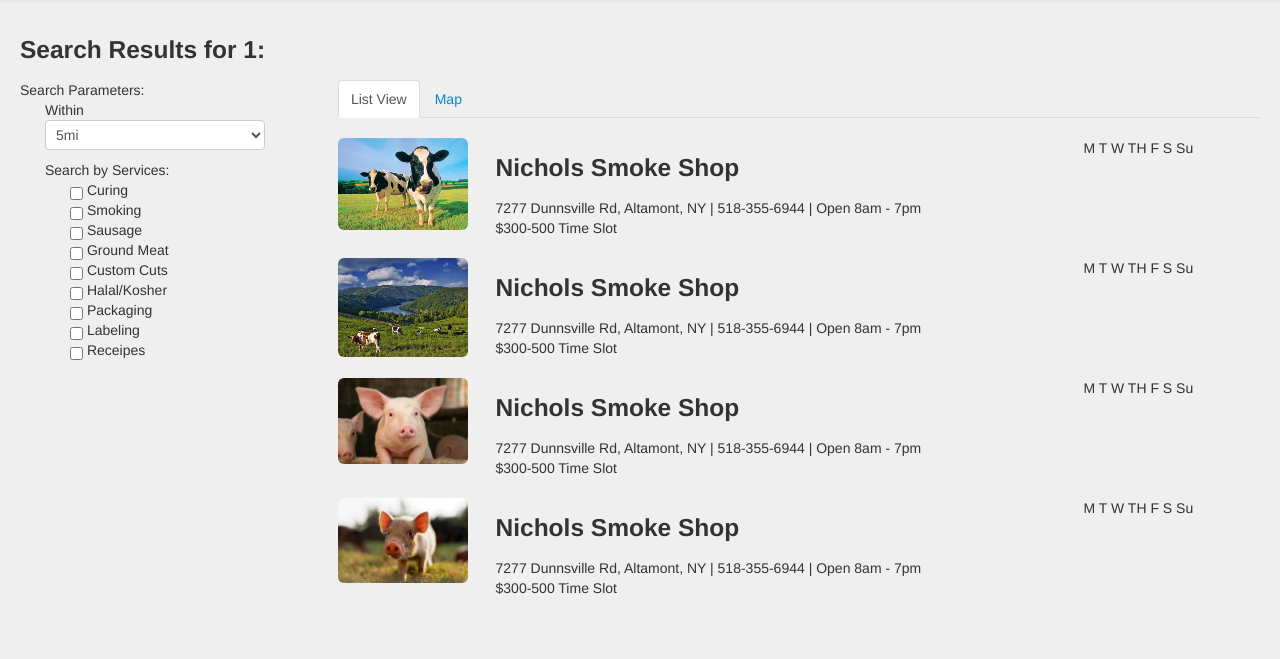
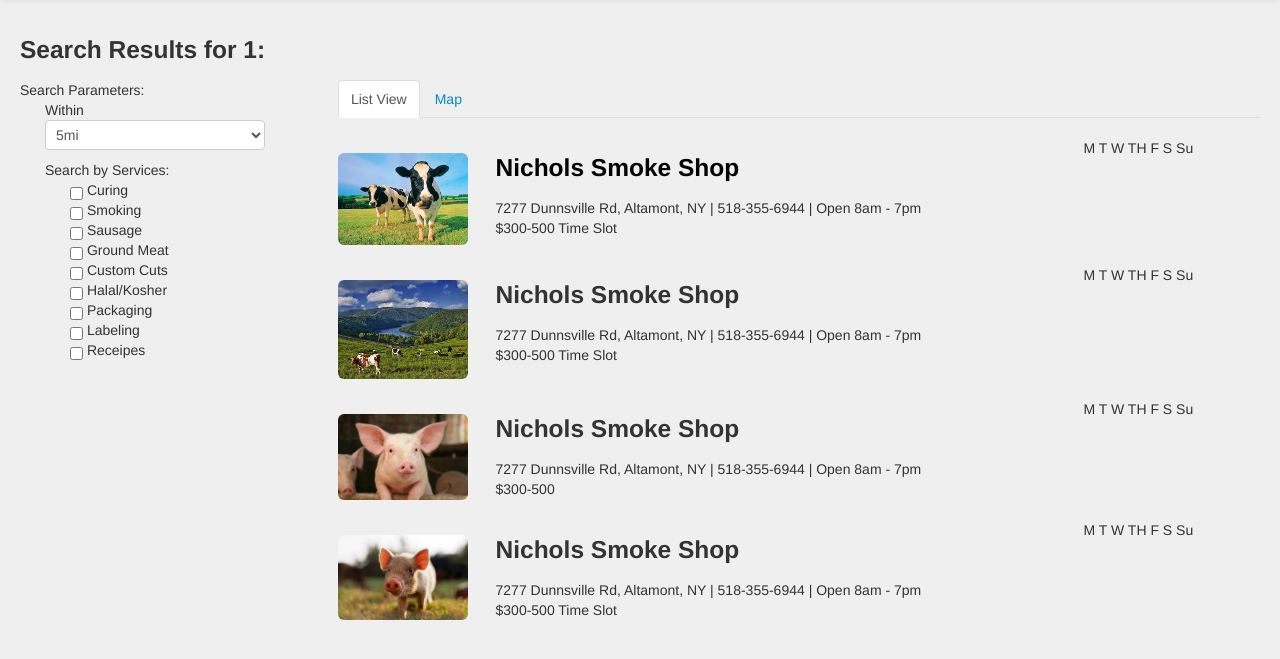
Before and after one commit to triplec1988/Hack----Meat, a Django app: page /u/processors/1/ in a window 1280 px wide. Shown: the part 42-701 px from the top of the page. Run offline with Django 3.2, Linux system fonts and the light colour scheme; parts of the project's set-up code (start-up, migrations or seed data) failed here and were passed over; some libraries are stand-ins or nearby versions.

Commit message:
tweaks to search

```diff
--- a/static/css/main.css
+++ b/static/css/main.css
@@ -40,9 +40,14 @@ html, body {
     float:left;
     width:130px;
     height:auto;
+    margin-top:15px;
 }
 
 .processorListing {
     margin-left:0 !important;
     margin-bottom:20px;
 }
+
+.linkToProcessor {
+    color:black;
+}
--- a/templates/account/processors.html
+++ b/templates/account/processors.html
@@ -98,7 +98,7 @@
 
 			    		<div class="span10">
 			    			<div class="span9">
-				    			<h3>Nichols Smoke Shop</h3>
+				    			<a href="/r/processor_reserve" class="linkToProcessor"><h3>Nichols Smoke Shop</h3></a>
 					    		<div>
 						    		7277 Dunnsville Rd, Altamont, NY | 518-355-6944 | Open 8am - 7pm
 						    		<br>
@@ -145,7 +145,6 @@
 						    		7277 Dunnsville Rd, Altamont, NY | 518-355-6944 | Open 8am - 7pm
 						    		<br>
 						    		$300-500
-						    		Time Slot
 						    	</div>
 						    </div>
 						    <div class="span3">
```
